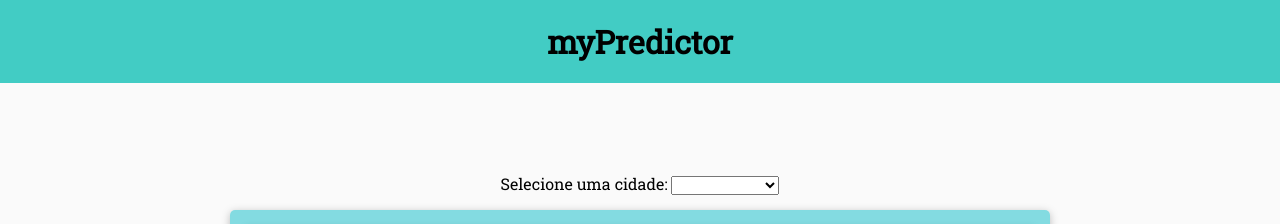
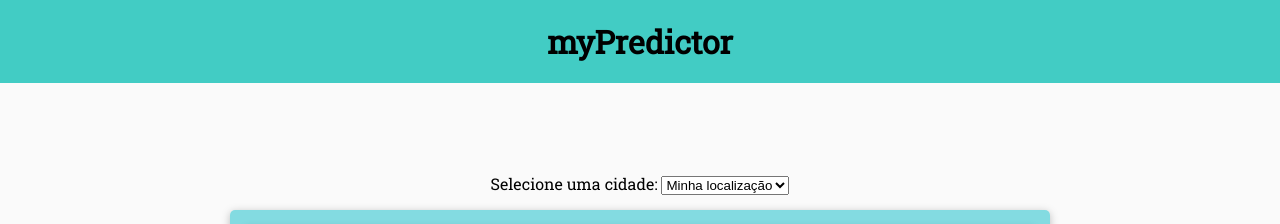
Before and after one commit to kleberjr/weather-predictor, a plain HTML site: page index.html in a window 1280 px wide. Shown: the top 224 px of the page. Drawn offline with Linux system fonts and the light colour scheme; no server answers.

Commit message:
Update index.html

```diff
--- a/index.html
+++ b/index.html
@@ -25,7 +25,7 @@
             <label for="city-select">Selecione uma cidade: </label>
 
             <select id="city-select" oninput="selectCity(this)">
-                <option disabled selected hidden></option>
+                <option selected value="user_ip=remote">Minha localização</option>
                 <option value="455819">Brasília</option>
                 <option value="455823">Porto Alegre</option>
                 <option value="455825">Rio de Janeiro</option>
```
